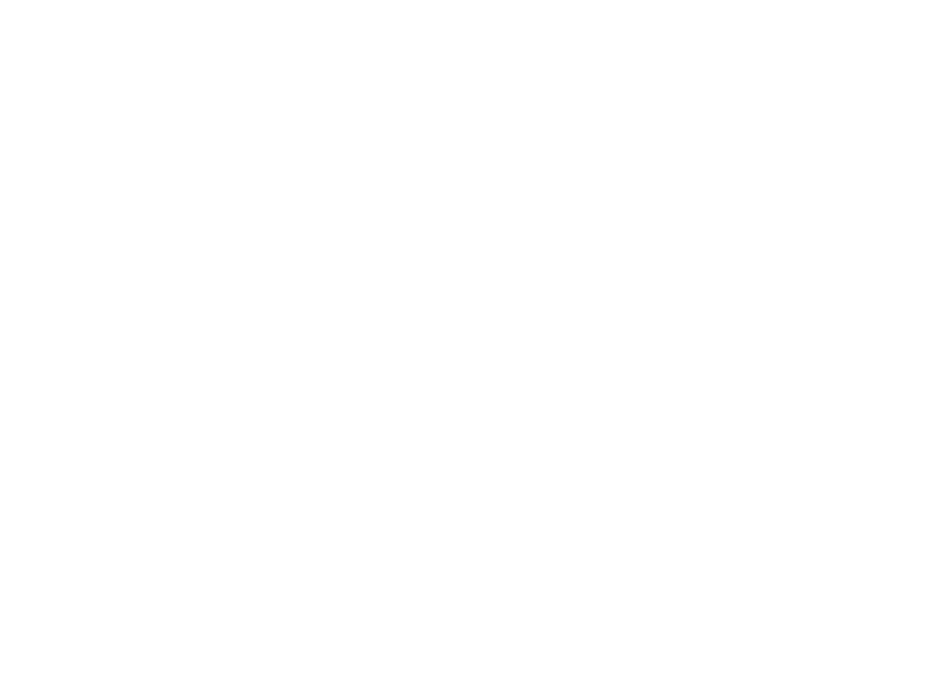
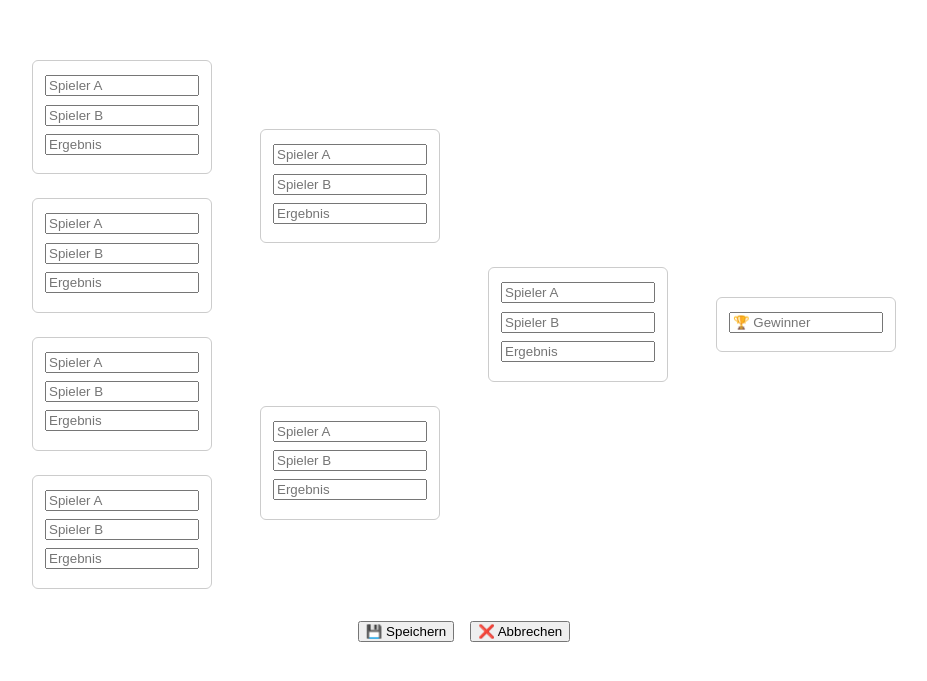
Before and after one commit to BinBaumiii/Frontend-Tournament-Tracker, a Vue app: page /tournaments/new in a window 1280 px wide. Before the commit this address had no page. Shown: the part 121-802 px from the top of the page, without its empty margins (0-927 px from the left). Built offline with nearby package versions, Linux system fonts and the light colour scheme; the HTML template or start-up script is replaced by a standard one.

Commit message:
Turnier kann angelegt und geloescht werden

```diff
--- /dev/null
+++ b/src/components/CreateTournamentButton.vue
@@ -0,0 +1,10 @@
+<script setup>
+import { useRouter } from 'vue-router'
+const router = useRouter()
+</script>
+
+<template>
+  <button @click="router.push('/tournaments/new')">
+    ➕ Turnier erstellen
+  </button>
+</template>
--- /dev/null
+++ b/src/components/TournamentBracket.vue
@@ -0,0 +1,65 @@
+<template>
+  <div class="bracket">
+    <!-- Runde 1 -->
+    <div class="round">
+      <div class="match" v-for="i in 4" :key="i">
+        <input placeholder="Spieler A" />
+        <input placeholder="Spieler B" />
+        <input placeholder="Ergebnis" />
+      </div>
+    </div>
+
+    <!-- Runde 2 -->
+    <div class="round">
+      <div class="match" v-for="i in 2" :key="i">
+        <input placeholder="Spieler A" />
+        <input placeholder="Spieler B" />
+        <input placeholder="Ergebnis" />
+      </div>
+    </div>
+
+    <!-- Finale -->
+    <div class="round">
+      <div class="match">
+        <input placeholder="Spieler A" />
+        <input placeholder="Spieler B" />
+        <input placeholder="Ergebnis" />
+      </div>
+    </div>
+
+    <div class="round">
+      <div class="match">
+        <input placeholder="🏆 Gewinner" />
+      </div>
+    </div>
+  </div>
+</template>
+
+<style scoped>
+.bracket {
+  display: flex;
+  gap: 3rem;
+}
+
+.round {
+  display: flex;
+  flex-direction: column;
+  justify-content: space-around;
+  gap: 1.5rem;
+}
+
+.match {
+  border: 1px solid #ccc;
+  padding: 0.75rem;
+  width: 180px;
+  background: white;
+  border-radius: 6px;
+}
+
+.match input {
+  width: 100%;
+  margin-bottom: 0.4rem;
+}
+</style>
+<script setup lang="ts">
+</script>
--- /dev/null
+++ b/src/components/TournamentEditor.vue
@@ -0,0 +1,30 @@
+<template>
+  <div class="editor-page">
+    <TournamentBracket />
+
+    <div class="actions">
+      <button @click="$emit('saved')">💾 Speichern</button>
+      <button @click="$emit('close')">❌ Abbrechen</button>
+    </div>
+  </div>
+</template>
+
+<script setup>
+import TournamentBracket from './TournamentBracket.vue'
+</script>
+
+<style scoped>
+.editor-page {
+  min-height: 100vh;
+  display: flex;
+  flex-direction: column;
+  align-items: center;
+  justify-content: center;
+}
+
+.actions {
+  margin-top: 2rem;
+  display: flex;
+  gap: 1rem;
+}
+</style>
--- a/src/router/index.ts
+++ b/src/router/index.ts
@@ -1,15 +1,24 @@
 import { createRouter, createWebHistory } from 'vue-router'
-import HomeView from '../views/HomeView.vue'
-import TournamentsView from '../views/TournamentsView.vue'
 
-const routes = [
-  { path: '/', name: 'home', component: TournamentsView },
-  { path: '/create', name: 'create', component: HomeView },
-]
+import TournamentsView from '@/views/TournamentsView.vue'
+import CreateTournamentView from '@/views/CreateTournamentView.vue'
 
 const router = createRouter({
   history: createWebHistory(),
-  routes
+  routes: [
+    {
+      path: '/',
+      redirect: '/tournaments'
+    },
+    {
+      path: '/tournaments',
+      component: TournamentsView
+    },
+    {
+      path: '/tournaments/new',
+      component: CreateTournamentView
+    }
+  ]
 })
 
 export default router
--- /dev/null
+++ b/src/views/CreateTournamentView.vue
@@ -0,0 +1,31 @@
+<script setup>
+import { useRouter } from 'vue-router'
+import TournamentEditor from '@/components/TournamentEditor.vue'
+
+const router = useRouter()
+
+function onSaved() {
+  router.push('/tournaments')
+}
+
+function onCancel() {
+  router.push('/tournaments')
+}
+</script>
+
+<template>
+  <div class="create-page">
+    <TournamentEditor
+      @saved="onSaved"
+      @close="onCancel"
+    />
+  </div>
+</template>
+
+<style scoped>
+.create-page {
+  display: flex;
+  justify-content: center;
+  padding-top: 2rem;
+}
+</style>
--- a/src/views/TournamentsView.vue
+++ b/src/views/TournamentsView.vue
@@ -1,22 +1,62 @@
 <script setup>
 import { ref, onMounted } from 'vue'
-import { getTournaments } from '@/services/TournamentService'
+import { getTournaments, deleteTournament } from '@/services/TournamentService'
+
+import CreateTournamentButton from '@/components/CreateTournamentButton.vue'
+import TournamentEditor from '@/components/TournamentEditor.vue'
 
 const tournaments = ref([])
+const showEditor = ref(false)
 
-onMounted(async () => {
+async function load() {
   tournaments.value = await getTournaments()
-})
+}
+
+async function remove(id) {
+  if (!confirm('Turnier wirklich löschen?')) return
+  await deleteTournament(id)
+  await load()
+}
+
+onMounted(load)
 </script>
 
 <template>
   <div>
     <h1>🏆 Tournaments</h1>
 
+    <!-- Button -->
+    <CreateTournamentButton @open="showEditor = true" />
+
+    <!-- Editor -->
+    <TournamentEditor
+      v-if="showEditor"
+      @close="showEditor = false"
+      @saved="load"
+    />
+
     <ul>
       <li v-for="t in tournaments" :key="t.id">
         {{ t.name }} – Winner: {{ t.winner }}
+        <button @click="remove(t.id)">🗑</button>
       </li>
     </ul>
   </div>
 </template>
+
+<style scoped>
+h1 {
+  text-align: center;
+  margin-bottom: 1rem;
+}
+
+ul {
+  list-style: none;
+  padding: 0;
+}
+
+li {
+  padding: 0.5rem;
+  border-bottom: 1px solid #ccc;
+}
+</style>
```
Also changed, not shown: src/components/CreateTournament.vue (added, +38 -0 lines), src/views/EditTournamentView.vue (added, +30 -0 lines), 1 other file (tests, documents, lock files or other folders).
